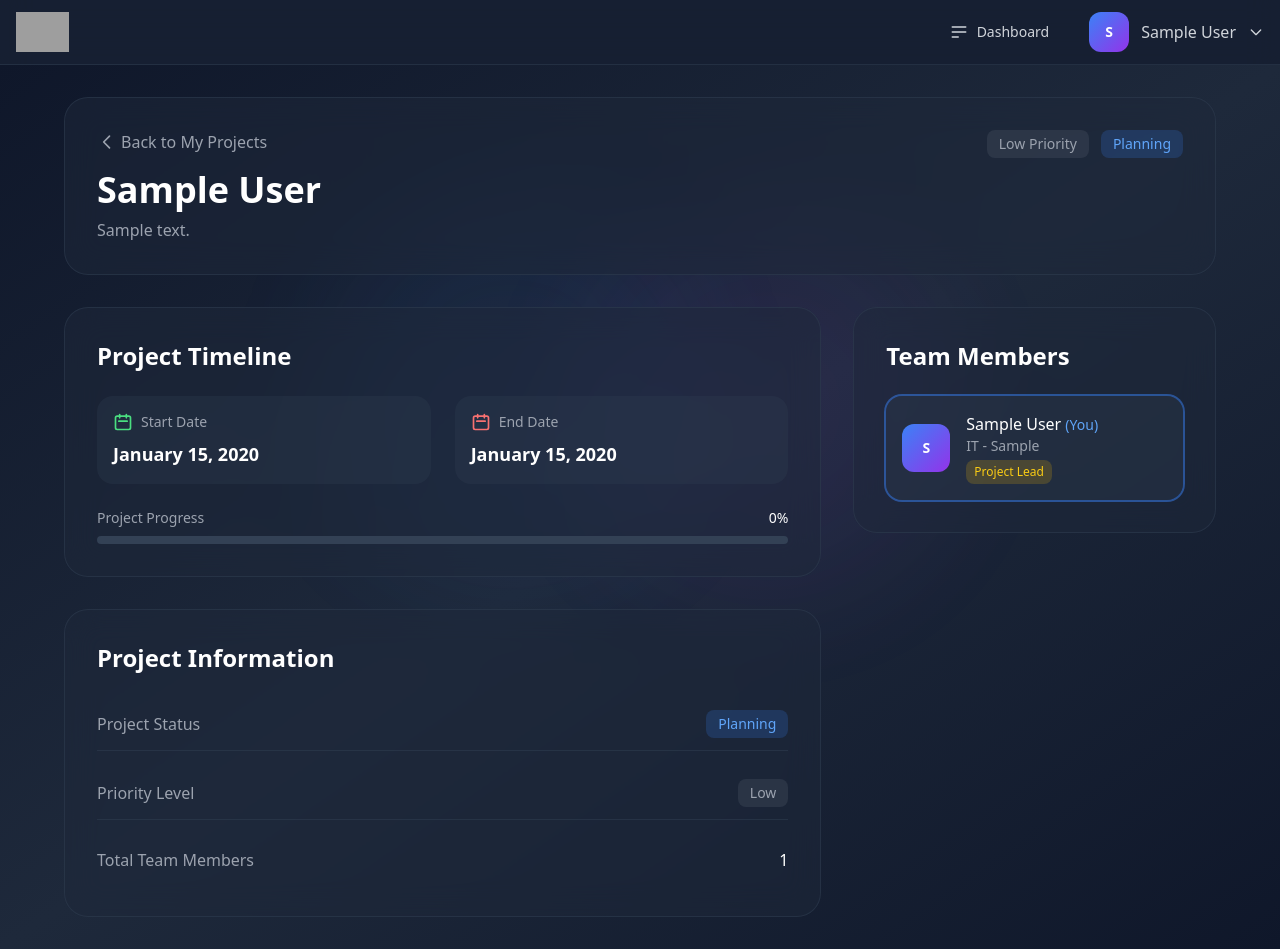
After one commit to harshil-mistry/Sterp-Software-Portal, a Django app: page /my-projects/1/ in a window 1280 px wide. The commit adds this page. Run offline with Django 5.2, Linux system fonts and the light colour scheme; a user stored in the database is signed in; tables that the repository leaves empty hold one stand-in row (values such as "Sample post"); some libraries are stand-ins or nearby versions; grey boxes are pictures that could not be loaded.

```diff
--- a/templates/base.html
+++ b/templates/base.html
@@ -69,6 +69,15 @@
                                     Your Profile
                                 </div>
                             </a>
+                            <a href="{% url 'employee_projects' %}"
+                               class="block px-4 py-3 text-sm text-gray-300 hover:text-white hover:bg-slate-700/50 transition-all duration-300">
+                                <div class="flex items-center">
+                                    <svg class="w-5 h-5 mr-3" fill="none" stroke="currentColor" viewBox="0 0 24 24">
+                                        <path stroke-linecap="round" stroke-linejoin="round" stroke-width="2" d="M19 11H5m14 0a2 2 0 012 2v6a2 2 0 01-2 2H5a2 2 0 01-2-2v-6a2 2 0 012-2m14 0V9a2 2 0 00-2-2M5 11V9a2 2 0 012-2m0 0V5a2 2 0 012-2h6a2 2 0 012 2v2M7 7h10"/>
+                                    </svg>
+                                    My Projects
+                                </div>
+                            </a>
                             <a href="{% url 'change_password' %}"
                                class="block px-4 py-3 text-sm text-gray-300 hover:text-white hover:bg-slate-700/50 transition-all duration-300">
                                 <div class="flex items-center">
--- a/users/templates/users/create_project.html
+++ b/users/templates/users/create_project.html
@@ -54,11 +54,11 @@
 
                     <div class="space-y-2">
                         <label class="block text-sm font-medium text-gray-300">Start Date <span class="text-red-400">*</span></label>
-                        <input type="date" name="start_date" required class="w-full px-4 py-3 bg-slate-700/50 border border-slate-600 rounded-xl text-white focus:outline-none focus:ring-2 focus:ring-green-500 focus:border-transparent transition-all duration-300">
+                        <input type="date" name="start_date" value="{{ today }}" required class="w-full px-4 py-3 bg-slate-700/50 border border-slate-600 rounded-xl text-white focus:outline-none focus:ring-2 focus:ring-green-500 focus:border-transparent transition-all duration-300">
                     </div>
 
                     <div class="space-y-2">
-                        <label class="block text-sm font-medium text-gray-300">End Date <span class="text-red-400">*</span></label>
+                        <label class="block text-sm font-medium text-gray-300">Tentative Deadline <span class="text-red-400">*</span></label>
                         <input type="date" name="end_date" required class="w-full px-4 py-3 bg-slate-700/50 border border-slate-600 rounded-xl text-white focus:outline-none focus:ring-2 focus:ring-green-500 focus:border-transparent transition-all duration-300">
                     </div>
 
--- /dev/null
+++ b/users/templates/users/employee_project_detail.html
@@ -0,0 +1,177 @@
+{% extends 'base.html' %}
+
+{% block content %}
+<div class="max-w-6xl mx-auto space-y-8">
+    <!-- Header Section -->
+    <div class="bg-slate-800/50 backdrop-blur-lg rounded-3xl p-8 border border-slate-700/50">
+        <div class="flex justify-between items-start">
+            <div>
+                <div class="flex items-center mb-4">
+                    <a href="{% url 'employee_projects' %}" class="inline-flex items-center text-gray-400 hover:text-white mr-4">
+                        <svg class="w-5 h-5 mr-1" fill="none" stroke="currentColor" viewBox="0 0 24 24">
+                            <path stroke-linecap="round" stroke-linejoin="round" stroke-width="2" d="M15 19l-7-7 7-7"/>
+                        </svg>
+                        Back to My Projects
+                    </a>
+                </div>
+                <h1 class="text-4xl font-bold text-white mb-2">{{ project.name }}</h1>
+                <p class="text-gray-400">{{ project.description|default:"No description provided" }}</p>
+                {% if user_role %}
+                <div class="mt-4">
+                    <span class="inline-flex items-center px-3 py-1 rounded-lg text-sm font-medium
+                        {% if user_role == 'LEAD' %}bg-yellow-500/20 text-yellow-400
+                        {% elif user_role == 'MEMBER' %}bg-blue-500/20 text-blue-400
+                        {% else %}bg-gray-500/20 text-gray-400{% endif %}">
+                        Your Role: {{ user_role|capfirst }}
+                    </span>
+                </div>
+                {% endif %}
+            </div>
+            <div class="flex items-center space-x-3">
+                <span class="inline-flex items-center px-3 py-1 rounded-lg text-sm font-medium
+                    {% if project.priority == 'LOW' %}bg-gray-500/20 text-gray-400
+                    {% elif project.priority == 'MEDIUM' %}bg-blue-500/20 text-blue-400
+                    {% elif project.priority == 'HIGH' %}bg-orange-500/20 text-orange-400
+                    {% else %}bg-red-500/20 text-red-400{% endif %}">
+                    {{ project.get_priority_display }} Priority
+                </span>
+                <span class="inline-flex items-center px-3 py-1 rounded-lg text-sm font-medium
+                    {% if project.status == 'PLANNING' %}bg-blue-500/20 text-blue-400
+                    {% elif project.status == 'IN_PROGRESS' %}bg-green-500/20 text-green-400
+                    {% elif project.status == 'ON_HOLD' %}bg-yellow-500/20 text-yellow-400
+                    {% elif project.status == 'COMPLETED' %}bg-purple-500/20 text-purple-400
+                    {% else %}bg-red-500/20 text-red-400{% endif %}">
+                    {{ project.get_status_display }}
+                </span>
+            </div>
+        </div>
+    </div>
+
+    <div class="grid grid-cols-1 lg:grid-cols-3 gap-8">
+        <!-- Project Info -->
+        <div class="lg:col-span-2 space-y-8">
+            <!-- Project Timeline -->
+            <div class="bg-slate-800/50 backdrop-blur-lg rounded-3xl p-8 border border-slate-700/50">
+                <h2 class="text-2xl font-bold text-white mb-6">Project Timeline</h2>
+                <div class="grid grid-cols-1 md:grid-cols-2 gap-6">
+                    <div class="bg-slate-700/30 rounded-2xl p-4">
+                        <div class="flex items-center mb-2">
+                            <svg class="w-5 h-5 text-green-400 mr-2" fill="none" stroke="currentColor" viewBox="0 0 24 24">
+                                <path stroke-linecap="round" stroke-linejoin="round" stroke-width="2" d="M8 7V3m8 4V3m-9 8h10M5 21h14a2 2 0 002-2V7a2 2 0 00-2-2H5a2 2 0 00-2 2v12a2 2 0 002 2z"/>
+                            </svg>
+                            <span class="text-gray-400 text-sm font-medium">Start Date</span>
+                        </div>
+                        <p class="text-white text-lg font-semibold">{{ project.start_date|date:"F d, Y" }}</p>
+                    </div>
+
+                    <div class="bg-slate-700/30 rounded-2xl p-4">
+                        <div class="flex items-center mb-2">
+                            <svg class="w-5 h-5 text-red-400 mr-2" fill="none" stroke="currentColor" viewBox="0 0 24 24">
+                                <path stroke-linecap="round" stroke-linejoin="round" stroke-width="2" d="M8 7V3m8 4V3m-9 8h10M5 21h14a2 2 0 002-2V7a2 2 0 00-2-2H5a2 2 0 00-2 2v12a2 2 0 002 2z"/>
+                            </svg>
+                            <span class="text-gray-400 text-sm font-medium">End Date</span>
+                        </div>
+                        <p class="text-white text-lg font-semibold">{{ project.end_date|date:"F d, Y" }}</p>
+                    </div>
+                </div>
+
+                <!-- Progress Bar -->
+                <div class="mt-6">
+                    <div class="flex items-center justify-between mb-2">
+                        <span class="text-gray-400 text-sm">Project Progress</span>
+                        <span class="text-white text-sm">
+                            {% if project.status == 'PLANNING' %}0%
+                            {% elif project.status == 'IN_PROGRESS' %}50%
+                            {% elif project.status == 'COMPLETED' %}100%
+                            {% else %}25%{% endif %}
+                        </span>
+                    </div>
+                    <div class="w-full bg-slate-700 rounded-full h-2">
+                        <div class="h-2 rounded-full transition-all duration-300
+                            {% if project.status == 'PLANNING' %}bg-blue-500 w-0
+                            {% elif project.status == 'IN_PROGRESS' %}bg-green-500 w-1/2
+                            {% elif project.status == 'COMPLETED' %}bg-purple-500 w-full
+                            {% else %}bg-yellow-500 w-1/4{% endif %}">
+                        </div>
+                    </div>
+                </div>
+            </div>
+
+            <!-- Project Information -->
+            <div class="bg-slate-800/50 backdrop-blur-lg rounded-3xl p-8 border border-slate-700/50">
+                <h2 class="text-2xl font-bold text-white mb-6">Project Information</h2>
+                <div class="space-y-4">
+                    <div class="flex items-center justify-between py-3 border-b border-slate-700/50">
+                        <span class="text-gray-400 font-medium">Project Status</span>
+                        <span class="inline-flex items-center px-3 py-1 rounded-lg text-sm font-medium
+                            {% if project.status == 'PLANNING' %}bg-blue-500/20 text-blue-400
+                            {% elif project.status == 'IN_PROGRESS' %}bg-green-500/20 text-green-400
+                            {% elif project.status == 'ON_HOLD' %}bg-yellow-500/20 text-yellow-400
+                            {% elif project.status == 'COMPLETED' %}bg-purple-500/20 text-purple-400
+                            {% else %}bg-red-500/20 text-red-400{% endif %}">
+                            {{ project.get_status_display }}
+                        </span>
+                    </div>
+                    <div class="flex items-center justify-between py-3 border-b border-slate-700/50">
+                        <span class="text-gray-400 font-medium">Priority Level</span>
+                        <span class="inline-flex items-center px-3 py-1 rounded-lg text-sm font-medium
+                            {% if project.priority == 'LOW' %}bg-gray-500/20 text-gray-400
+                            {% elif project.priority == 'MEDIUM' %}bg-blue-500/20 text-blue-400
+                            {% elif project.priority == 'HIGH' %}bg-orange-500/20 text-orange-400
+                            {% else %}bg-red-500/20 text-red-400{% endif %}">
+                            {{ project.get_priority_display }}
+                        </span>
+                    </div>
+                    <div class="flex items-center justify-between py-3">
+                        <span class="text-gray-400 font-medium">Total Team Members</span>
+                        <span class="text-white">{{ collaborators.count }}</span>
+                    </div>
+                </div>
+            </div>
+        </div>
+
+        <!-- Team Members -->
+        <div class="lg:col-span-1">
+            <div class="bg-slate-800/50 backdrop-blur-lg rounded-3xl p-8 border border-slate-700/50">
+                <h2 class="text-2xl font-bold text-white mb-6">Team Members</h2>
+
+                {% if collaborators %}
+                <div class="space-y-4">
+                    {% for collaborator in collaborators %}
+                    <div class="flex items-center p-4 bg-slate-700/30 rounded-2xl {% if collaborator.employee == user %}ring-2 ring-blue-500/50{% endif %}">
+                        <div class="w-12 h-12 rounded-xl bg-gradient-to-br from-blue-500 to-purple-600 flex items-center justify-center mr-4">
+                            <span class="text-white font-bold text-sm">{{ collaborator.employee.first_name|first|upper }}</span>
+                        </div>
+                        <div class="flex-1">
+                            <h3 class="text-white font-medium">
+                                {{ collaborator.employee.get_full_name }}
+                                {% if collaborator.employee == user %}
+                                <span class="text-blue-400 text-sm">(You)</span>
+                                {% endif %}
+                            </h3>
+                            <p class="text-gray-400 text-sm">{{ collaborator.employee.department }} - {{ collaborator.employee.position }}</p>
+                            <div class="flex items-center mt-1">
+                                <span class="inline-flex items-center px-2 py-1 rounded-lg text-xs font-medium
+                                    {% if collaborator.role == 'LEAD' %}bg-yellow-500/20 text-yellow-400
+                                    {% elif collaborator.role == 'MEMBER' %}bg-blue-500/20 text-blue-400
+                                    {% else %}bg-gray-500/20 text-gray-400{% endif %}">
+                                    {{ collaborator.get_role_display }}
+                                </span>
+                            </div>
+                        </div>
+                    </div>
+                    {% endfor %}
+                </div>
+                {% else %}
+                <div class="text-center py-8">
+                    <svg class="w-12 h-12 mx-auto mb-4 text-gray-500" fill="none" stroke="currentColor" viewBox="0 0 24 24">
+                        <path stroke-linecap="round" stroke-linejoin="round" stroke-width="2" d="M12 4.354a4 4 0 110 5.292M15 21H3v-1a6 6 0 0112 0v1zm0 0h6v-1a6 6 0 00-9-5.197M13 7a4 4 0 11-8 0 4 4 0 018 0z"/>
+                    </svg>
+                    <p class="text-gray-400">No team members found</p>
+                </div>
+                {% endif %}
+            </div>
+        </div>
+    </div>
+</div>
+{% endblock %}
--- a/users/templates/users/update_project.html
+++ b/users/templates/users/update_project.html
@@ -64,7 +64,7 @@
                     </div>
 
                     <div class="space-y-2">
-                        <label class="block text-sm font-medium text-gray-300">End Date <span class="text-red-400">*</span></label>
+                        <label class="block text-sm font-medium text-gray-300">Tentative Deadline <span class="text-red-400">*</span></label>
                         <input type="date" name="end_date" value="{{ form.end_date.value|date:'Y-m-d' }}" required class="w-full px-4 py-3 bg-slate-700/50 border border-slate-600 rounded-xl text-white focus:outline-none focus:ring-2 focus:ring-blue-500 focus:border-transparent transition-all duration-300">
                     </div>
 
--- a/users/urls.py
+++ b/users/urls.py
@@ -16,4 +16,6 @@ urlpatterns = [
     path('project/<int:pk>/', views.project_detail, name='project_detail'),
     path('project/<int:pk>/edit/', views.update_project, name='update_project'),
     path('project/<int:pk>/delete/', views.delete_project, name='delete_project'),
+    path('my-projects/', views.employee_projects, name='employee_projects'),
+    path('my-projects/<int:pk>/', views.employee_project_detail, name='employee_project_detail'),
 ]
--- a/users/views.py
+++ b/users/views.py
@@ -7,6 +7,7 @@ from django.contrib.auth.views import LoginView, PasswordChangeView
 from django.urls import reverse_lazy
 from django.contrib.auth import update_session_auth_hash
 from django.contrib.auth.forms import PasswordChangeForm
+from datetime import date
 
 def is_admin(user):
     return user.is_superuser
@@ -37,7 +38,10 @@ def create_employee(request):
 def delete_employee(request, pk):
     if request.method == 'POST':
         employee = Employee.objects.get(pk=pk)
-        employee
+        employee_name = employee.get_full_name()
+        employee.delete()
+        messages.success(request, f'Employee "{employee_name}" deleted successfully!')
+        return redirect('admin_dashboard')
 
 @login_required
 def employee_profile(request):
@@ -81,7 +85,11 @@ def create_project(request):
             messages.error(request, 'Please correct the errors below.')
     else:
         form = ProjectCreationForm()
-    return render(request, 'users/create_project.html', {'form': form})
+
+    return render(request, 'users/create_project.html', {
+        'form': form,
+        'today': date.today().strftime('%Y-%m-%d')
+    })
 
 @login_required
 @user_passes_test(is_admin)
@@ -118,3 +126,51 @@ def delete_project(request, pk):
         project.delete()
         messages.success(request, f'Project "{project_name}" deleted successfully!')
         return redirect('project_list')
+
+@login_required
+def employee_projects(request):
+    """View for employees to see projects they're assigned to"""
+    if request.user.is_superuser:
+        return redirect('project_list')  # Admins should use the main project list
+
+    collaborations = ProjectCollaborator.objects.filter(
+        employee=request.user
+    ).select_related('project').order_by('-project__created_at')
+
+    projects = [collaboration.project for collaboration in collaborations]
+
+    return render(request, 'users/employee_projects.html', {
+        'projects': projects,
+        'collaborations': collaborations
+    })
+
+@login_required
+def employee_project_detail(request, pk):
+    """View for employees to see project details they're assigned to"""
+    project = get_object_or_404(Project, pk=pk)
+
+    # Check if employee is part of this project (or is admin)
+    if not request.user.is_superuser:
+        collaboration = ProjectCollaborator.objects.filter(
+            project=project,
+            employee=request.user
+        ).first()
+        if not collaboration:
+            messages.error(request, "You don't have access to this project.")
+            return redirect('employee_projects')
+
+    collaborators = ProjectCollaborator.objects.filter(project=project).select_related('employee')
+    user_role = None
+
+    if not request.user.is_superuser:
+        user_collaboration = ProjectCollaborator.objects.filter(
+            project=project,
+            employee=request.user
+        ).first()
+        user_role = user_collaboration.role if user_collaboration else None
+
+    return render(request, 'users/employee_project_detail.html', {
+        'project': project,
+        'collaborators': collaborators,
+        'user_role': user_role
+    })
```
Also changed, not shown: users/models.py (+15 -6 lines), users/templates/users/employee_projects.html (added, +116 -0 lines).
